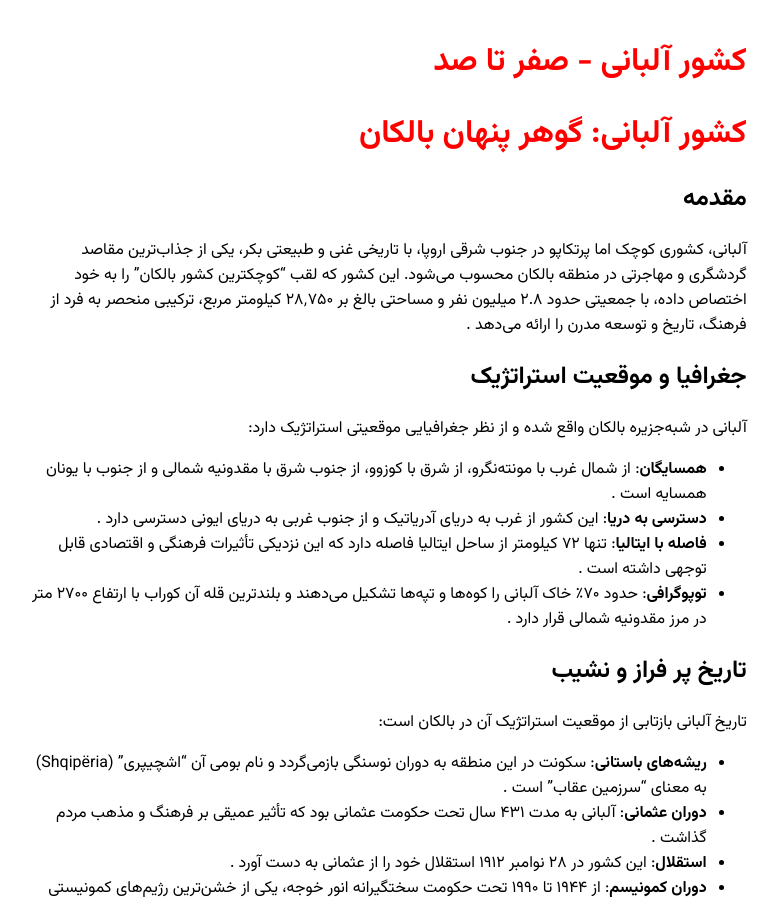
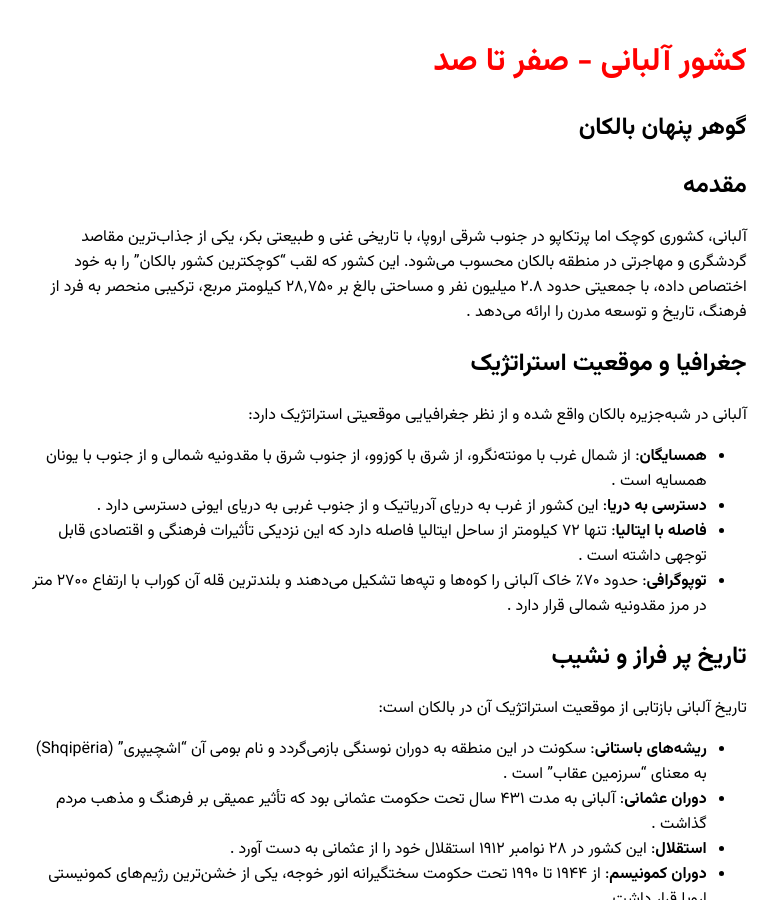
Before and after one commit to darkblog/darkblog.github.io, a Jekyll site: the page built from _posts/2025-2-4-15.md, in a window 1280 px wide and 900 px high. Shown: the whole window, without its empty margins (253-1032 px from the left). Built offline with Jekyll 4.4.1, drawn with Linux system fonts in a browser that asks for light colours.

Commit message:
Update 2025-2-4-15.md

```diff
--- a/_posts/2025-2-4-15.md
+++ b/_posts/2025-2-4-15.md
@@ -3,7 +3,7 @@ layout: post
 title: کشور آلبانی - صفر تا صد
 ---
 
-# کشور آلبانی: گوهر پنهان بالکان
+## گوهر پنهان بالکان
 
 ## مقدمه
 
```
